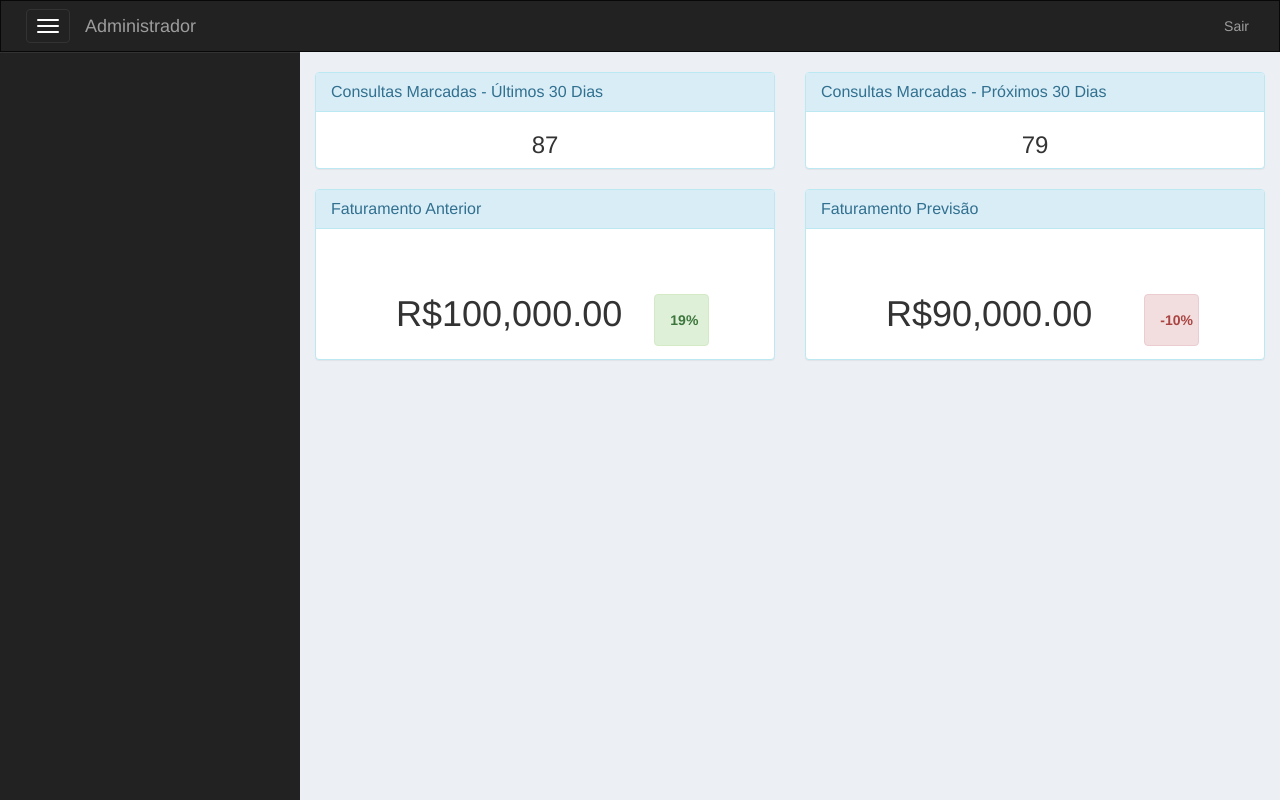
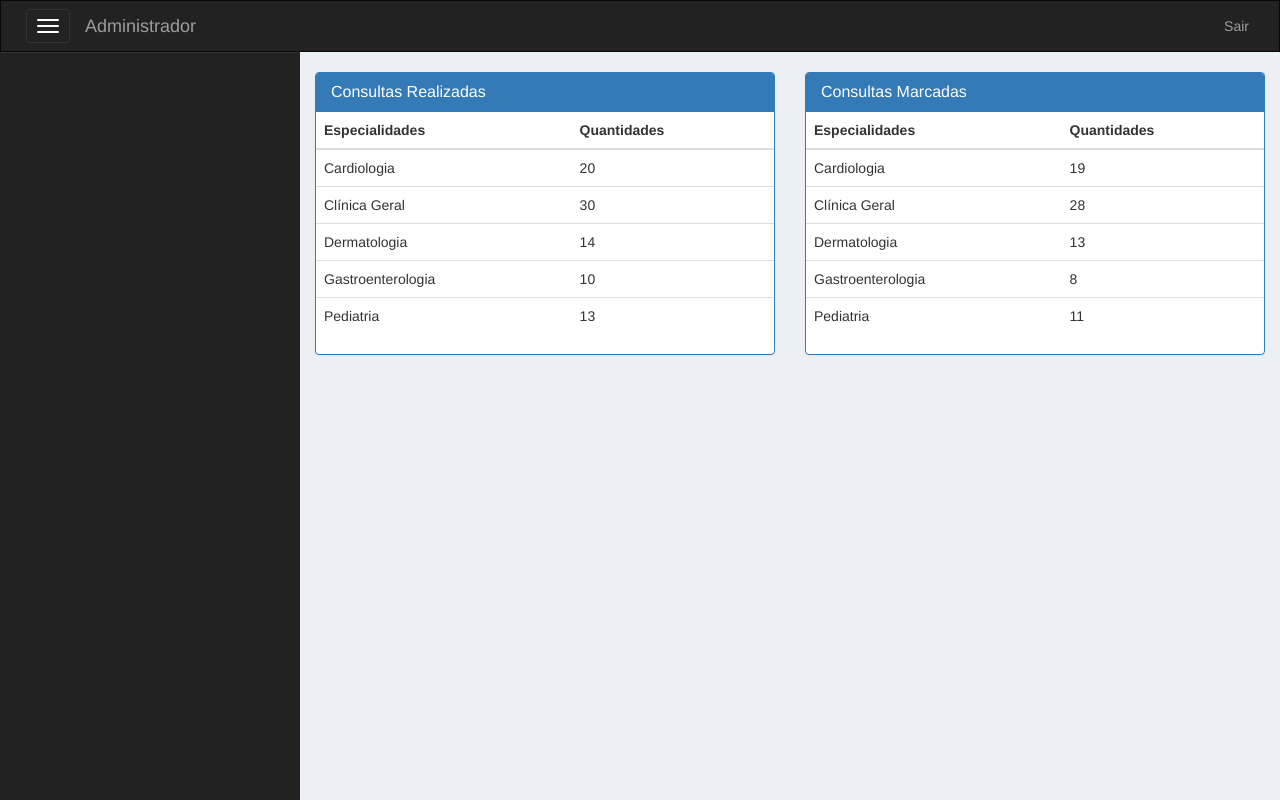
Before and after one commit to pravtz/dashboard-angular, an Angular app: page / in a window 1280 px wide. Built offline with nearby package versions, Linux system fonts and the light colour scheme.

Commit message:
criado a view consulta

```diff
--- a/src/app/app.component.html
+++ b/src/app/app.component.html
@@ -3,6 +3,7 @@
 <div class="main">
   <app-menu-lateral></app-menu-lateral>
   <div class="content">
-    <app-resuso></app-resuso>
+    <!-- <app-resuso></app-resuso> -->
+    <app-consulta></app-consulta>
   </div>
 </div>
--- a/src/app/app.module.ts
+++ b/src/app/app.module.ts
@@ -6,6 +6,7 @@ import { PainelSimplesComponent } from './painel-simples/painel-simples.componen
 import { BarraNavegacaoComponent } from './barra-navegacao/barra-navegacao.component';
 import { MenuLateralComponent } from './barra-navegacao/menu-lateral/menu-lateral.component';
 import { ResusoComponent } from './resuso/resuso.component';
+import { ConsultaComponent } from './consulta/consulta.component';
 
 @NgModule({
   declarations: [
@@ -13,7 +14,8 @@ import { ResusoComponent } from './resuso/resuso.component';
     PainelSimplesComponent,
     BarraNavegacaoComponent,
     MenuLateralComponent,
-    ResusoComponent
+    ResusoComponent,
+    ConsultaComponent
   ],
   imports: [
     BrowserModule
--- /dev/null
+++ b/src/app/consulta/consulta.component.html
@@ -0,0 +1,33 @@
+<app-painel-simples tipo="primary" titulo="Consultas Realizadas" col="6">
+  <table class="table table-hover">
+    <thead>
+      <tr>
+        <th>Especialidades</th>
+        <th>Quantidades</th>
+      </tr>
+    </thead>
+    <tbody>
+      <tr *ngFor="let consulta of consultas.realizadas">
+        <td>{{consulta.especialidade}}</td>
+        <td>{{consulta.quantidade}}</td>
+      </tr>
+    </tbody>
+  </table>
+</app-painel-simples>
+
+<app-painel-simples tipo="primary" titulo="Consultas Marcadas" col="6">
+  <table class="table table-hover">
+    <thead>
+      <tr>
+        <th>Especialidades</th>
+        <th>Quantidades</th>
+      </tr>
+    </thead>
+    <tbody>
+      <tr *ngFor="let consulta of consultas.marcadas">
+        <td>{{consulta.especialidade}}</td>
+        <td>{{consulta.quantidade}}</td>
+      </tr>
+    </tbody>
+  </table>
+</app-painel-simples>
--- /dev/null
+++ b/src/app/consulta/consulta.component.ts
@@ -0,0 +1,32 @@
+import { Component, OnInit } from '@angular/core';
+
+@Component({
+  selector: 'app-consulta',
+  templateUrl: './consulta.component.html',
+  styleUrls: ['./consulta.component.css']
+})
+export class ConsultaComponent implements OnInit {
+
+  consultas = {
+    "realizadas" : [
+        { "especialidade" : "Cardiologia", "quantidade" : 20 },
+        { "especialidade" : "Clínica Geral", "quantidade" : 30 },
+        { "especialidade" : "Dermatologia", "quantidade" : 14 },
+        { "especialidade" : "Gastroenterologia", "quantidade" : 10 },
+        { "especialidade" : "Pediatria", "quantidade" : 13 }
+    ],
+    "marcadas" : [
+        { "especialidade" : "Cardiologia", "quantidade" : 19 },
+        { "especialidade" : "Clínica Geral", "quantidade" : 28 },
+        { "especialidade" : "Dermatologia", "quantidade" : 13 },
+        { "especialidade" : "Gastroenterologia", "quantidade" : 8 },
+        { "especialidade" : "Pediatria", "quantidade" : 11 }
+    ]
+}
+
+  constructor() { }
+
+  ngOnInit() {
+  }
+
+}
```
Also changed, not shown: src/app/consulta/consulta.component.css (added).
